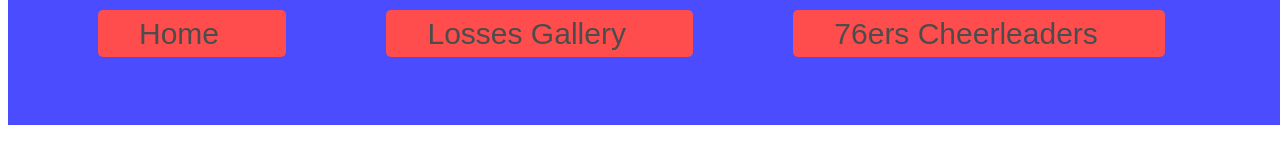
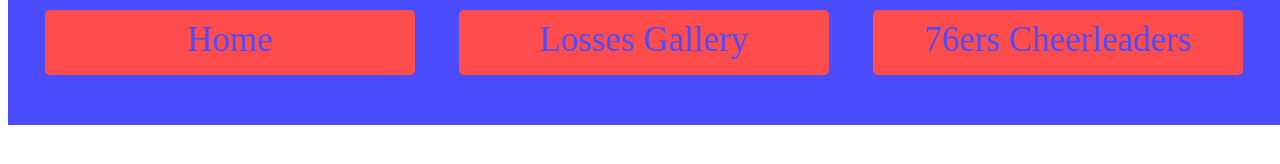
Before and after one commit to richardmable/causeswebsite, a plain HTML site: page navbar.html in a window 1280 px wide. Drawn offline with nearby package versions, Linux system fonts and the light colour scheme.

Commit message:
changed buttons to just be a tags, reformatting css in process. should be much cleaner when finished.

```diff
--- a/css/navbarcss.css
+++ b/css/navbarcss.css
@@ -1,37 +1,30 @@
 .navbar {
 	margin: 0 auto;
-	text-align: center;
 	height: 125px;
 	width: 100%;
+	text-align: center;
 	position: fixed;
 	background-color: blue;
 	opacity: .7;
 	top: 0;
 }
 
-.navbar ul li {
-	list-style-type: none;
-	display: inline;
-	margin: 10px 50px 10px 50px;
-}
-
-.navbar ul li a {
-
+.buttonnav {
+	height: 45px;
+	width: 350px;
+	margin: 10px 20px 0px 20px;
+	display: inline-block;
 	text-decoration: none;
 	color: blue;
-}
-
-.buttonnav {
-	height: 76px;
-	width: 350px;
+	font-size: 35px;
 	background-color: red;
-	border-style: none;
 	border-radius: 5px;
 	cursor: pointer;
-	padding: 20px 25px 10px 35px;
+	padding: 10px;
 	transition: all;
 }
 
+/*
 .buttonnav button {
 	background-color: red;
 	border-style: none;
@@ -64,7 +57,7 @@
 .buttonnav:hover a:after {
 	opacity: 1;
 	right: 0;
-}
+}*/
 
 .icon-social-facebook {
 
--- a/navbar.html
+++ b/navbar.html
@@ -7,25 +7,11 @@
 </head>
 <body>
 	<nav class="navbar">
-		<ul>
-			<li class="buttonnav">
-				<a href="index.html">
-					<button style="horizontal-align:middle">Home</button>
-				</a>
-			</li>
-			<li class="buttonnav">
-				<a href="gallery.html">
-					<button style="horizontal-align:middle">Losses Gallery</button>
-				</a>
-			</li>
-			<li class="buttonnav">
-				<a href="sara.html">
-					<button style="horizontal-align:middle">76ers Cheerleaders</button>
-				</a>
-			</li>
-			<li class="socialmedia"><a href=""><img src=""></a></img>
-			<li class="socialmedia"><a href=""><img src=""></a></img>
-		</ul>
+		<a href="index.html" class="buttonnav">Home</a>
+		<a href="gallery.html" class="buttonnav">Losses Gallery</a>
+		<a href="sara.html" class="buttonnav">76ers Cheerleaders</a>
+		<a href="" class="socialmedia"><img src=""></a></img>
+		<a href="" class="socialmedia"><img src=""></a></img>
 	</nav>
 </body>
 </html>
```
